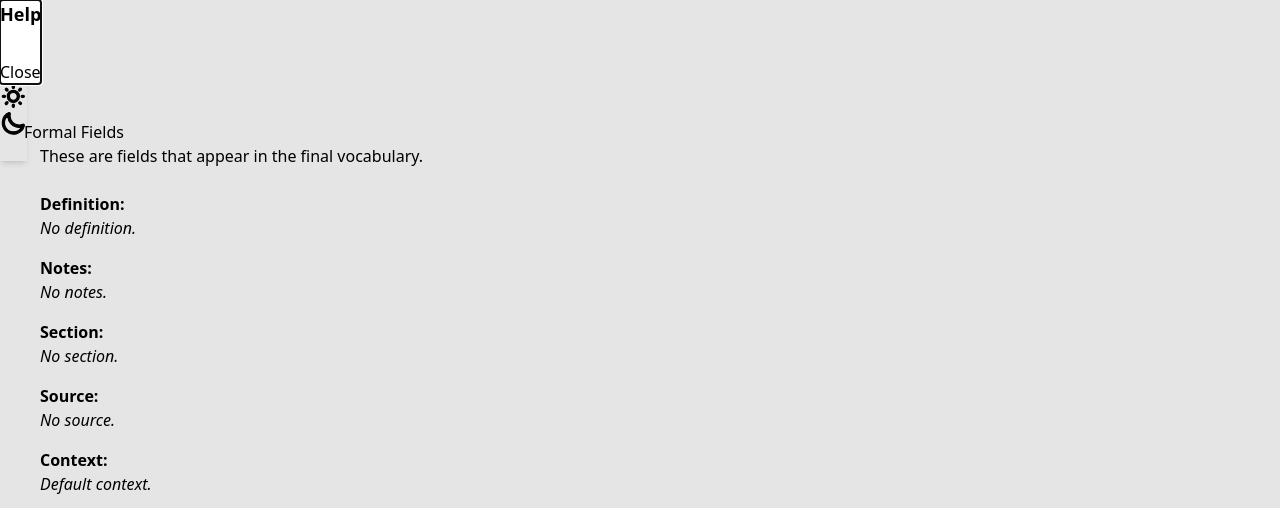
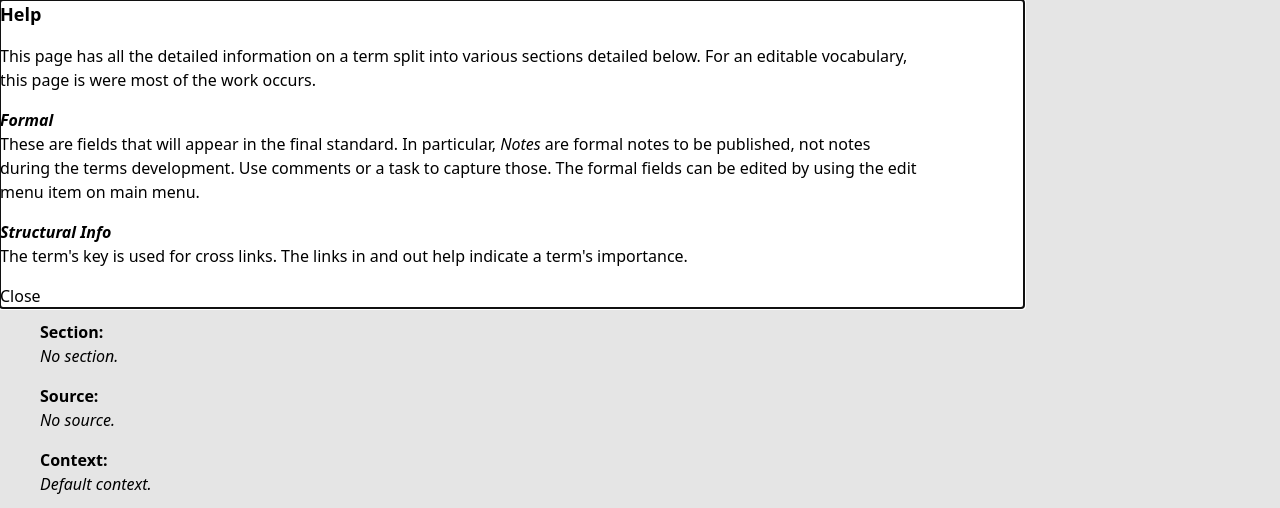
Before and after one commit to aalexei/terminology-forge, a FastAPI app: template app/templates/term.html in a window 1280 px wide, after a click that opens the changed part. Shown: the top 508 px of the page. Run offline with FastAPI, Linux system fonts and the light colour scheme; the template is opened without the code that fills it, so the values that code supplies are empty; parts of the project's set-up code (start-up, migrations or seed data) failed here and were passed over; some libraries are stand-ins or nearby versions.

Commit message:
Added help page for a term

```diff
--- a/app/templates/term.html
+++ b/app/templates/term.html
@@ -20,6 +20,28 @@
 <a href="/vocab/{{ vocab.key }}/digest" class="btn btn-ghost"><span class="tooltip tooltip-bottom" data-tip="{{ vocab.name }}">{{vocab.key}}</span></a>
 {% endblock nav_middle %}
 
+{% block help_modal %}
+This page has all the detailed information on a term split into various sections detailed below. For an editable vocabulary, this page is were most of the work occurs.
+
+<h3 class="font-semibold italic mt-4">Formal</h3>
+<p>These are fields that will appear in the final standard. In particular, <i>Notes</i> are formal notes to be published, not notes during the terms development. Use comments or a task to capture those. The formal fields can be edited by using the edit menu item on main menu.</p>
+
+<h3 class="font-semibold italic mt-4">Structural Info</h3>
+<p>The term's key is used for cross links. The links in and out help indicate a term's importance.</p>
+
+{% if vocab.is_editable(user) %}
+
+<h3 class="font-semibold italic mt-4">Tags</h3>
+<p>Tags are used to organise terms while developing a vocabulary. Tag names typically have a common prefix like "status.", this allows grouping in the list view.</p>
+
+<h3 class="font-semibold italic mt-4">Tasks</h3>
+<p>An admin may set a list of tasks to collect information for a term in a working group.</p>
+
+<h3 class="font-semibold italic mt-4">Log</h3>
+<p>A list of changes that have been made to the term or its related information.</p>
+
+{% endif %}
+{% endblock help_modal %}
 
 
 {% block content %}
```
